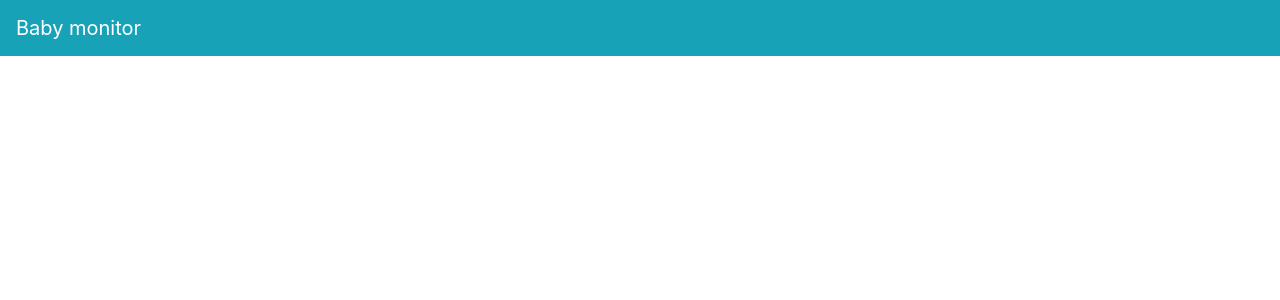
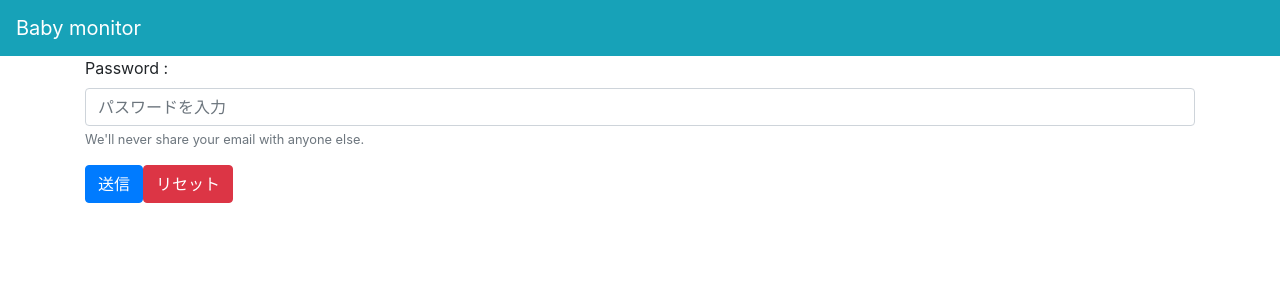
Before and after one commit to kimihito/baby-monitor, a Nuxt app: page /auth in a window 1280 px wide. Before the commit this address had no page. Shown: the top 300 px of the page. Built offline with nearby package versions, Linux system fonts and the light colour scheme.

Commit message:
:sparkles: Add auth middleware

```diff
--- /dev/null
+++ b/middleware/auth.js
@@ -0,0 +1,5 @@
+export default function({ store, redirect }) {
+  if (!store.state.authenticated) {
+    return redirect('/auth')
+  }
+}
--- a/nuxt.config.js
+++ b/nuxt.config.js
@@ -30,7 +30,7 @@ module.exports = {
   /*
   ** Plugins to load before mounting the App
   */
-  plugins: [],
+  plugins: [{ src: '~/plugins/localStorage.js', ssr: false }],
 
   /*
   ** Nuxt.js modules
--- a/package.json
+++ b/package.json
@@ -19,7 +19,8 @@
     "bootstrap-vue": "^2.0.0-rc.11",
     "cross-env": "^5.2.0",
     "nuxt": "^2.4.0",
-    "skyway-js": "^1.1.19"
+    "skyway-js": "^1.1.19",
+    "vuex-persistedstate": "^2.5.4"
   },
   "devDependencies": {
     "@nuxtjs/eslint-config": "^0.0.1",
--- /dev/null
+++ b/pages/auth/index.vue
@@ -0,0 +1,86 @@
+<template>
+  <b-container>
+    <b-form-row>
+      <b-col>
+        <b-form @submit="onSubmit" @reset="onReset">
+          <b-form-group
+            label="Password :"
+            label-for="exampleInput1"
+            description="We'll never share your email with anyone else."
+            :invalid-feedback="invalidFeedback"
+            :state="state"
+          >
+            <b-form-input
+              id="exampleInput1"
+              v-model="form.password"
+              type="password"
+              required
+              :state="state"
+              placeholder="パスワードを入力"
+              @input="onInput"
+            />
+          </b-form-group>
+          <b-button type="submit" variant="primary">
+            送信
+          </b-button>
+          <b-button type="reset" variant="danger">
+            リセット
+          </b-button>
+        </b-form>
+      </b-col>
+    </b-form-row>
+  </b-container>
+</template>
+
+<script>
+export default {
+  data() {
+    return {
+      form: {
+        password: null
+      },
+      errorMessage: null
+    }
+  },
+
+  computed: {
+    invalidFeedback() {
+      if (!this.form.password) {
+        return ''
+      } else {
+        return this.errorMessage ? this.errorMessage : ''
+      }
+    },
+
+    state() {
+      if (!this.errorMessage || !this.form.password) return null
+      return !this.errorMessage
+    }
+  },
+
+  methods: {
+    onSubmit(event) {
+      event.preventDefault()
+      this.errorMessage = null
+      try {
+        this.$store.dispatch('verifyPassword', this.form.password)
+        this.$router.push('/')
+      } catch {
+        this.errorMessage = '認証に失敗しました'
+      }
+    },
+
+    onReset(event) {
+      event.preventDefault()
+      this.form.password = null
+      this.errorMessage = null
+    },
+
+    onInput() {
+      if (!this.form.password) {
+        this.errorMessage = null
+      }
+    }
+  }
+}
+</script>
--- a/pages/index.vue
+++ b/pages/index.vue
@@ -16,3 +16,9 @@
     </b-row>
   </b-container>
 </template>
+
+<script>
+export default {
+  middleware: 'auth'
+}
+</script>
--- a/pages/live/index.vue
+++ b/pages/live/index.vue
@@ -19,6 +19,7 @@
 import Peer from 'skyway-js'
 
 export default {
+  middleware: 'auth',
   head() {
     return {
       title: 'Live'
--- a/pages/watch/index.vue
+++ b/pages/watch/index.vue
@@ -19,6 +19,7 @@
 import Peer from 'skyway-js'
 
 export default {
+  middleware: 'auth',
   head() {
     return {
       title: 'Watch'
@@ -55,7 +56,6 @@ export default {
   },
 
   beforeDestroy() {
-    this.video.stop()
     if (this.room) {
       this.room.close()
       this.room = null
--- /dev/null
+++ b/plugins/localStorage.js
@@ -0,0 +1,8 @@
+import createPersistedState from 'vuex-persistedstate'
+
+export default ({ store, isHMR }) => {
+  if (isHMR) return
+  createPersistedState({
+    paths: ['authenticated']
+  })(store)
+}
--- /dev/null
+++ b/store/index.js
@@ -0,0 +1,21 @@
+export const state = () => {
+  return {
+    authenticated: null
+  }
+}
+
+export const mutations = {
+  VERIFY_PASSWORD(state) {
+    state.authenticated = true
+  }
+}
+
+export const actions = {
+  verifyPassword({ commit }, password) {
+    if (password === process.env.VERIFY_PASSWORD) {
+      commit('VERIFY_PASSWORD')
+    } else {
+      throw new Error('Bad password')
+    }
+  }
+}
```
Also changed, not shown: 1 other file (tests, documents, lock files or other folders).
